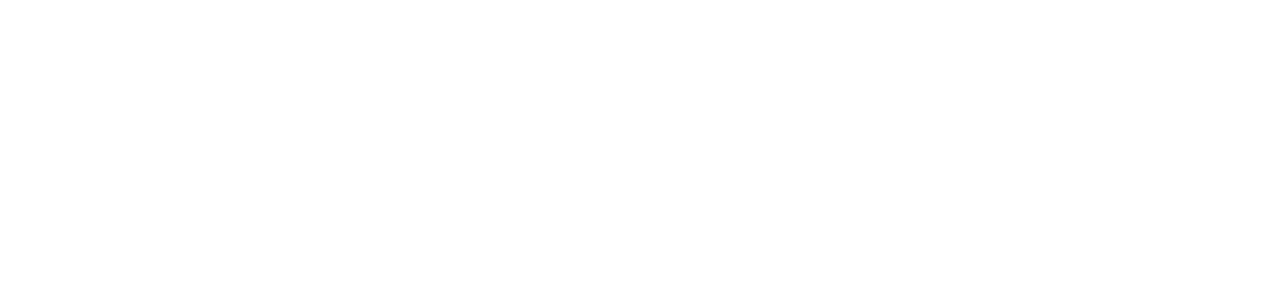
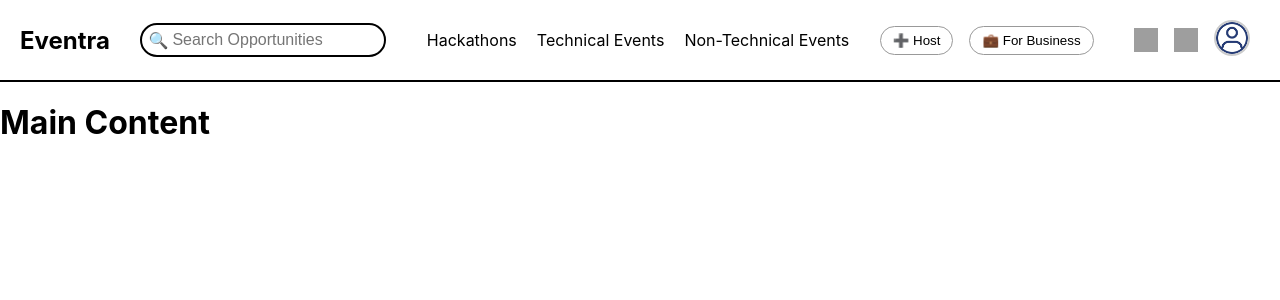
Before and after one commit to adarshhh25/Eventra, a React (Create React App) app in the folder frontend/: page /homepage in a window 1280 px wide. Before the commit this address had no page. Shown: the top 300 px of the page. Built offline with nearby package versions, Linux system fonts and the light colour scheme; grey boxes are pictures that could not be loaded.

Commit message:
Header Addede

```diff
--- a/frontend/package.json
+++ b/frontend/package.json
@@ -3,6 +3,7 @@
   "version": "0.1.0",
   "private": true,
   "dependencies": {
+    "@heroicons/react": "^2.2.0",
     "@tailwindcss/postcss": "^4.1.11",
     "@testing-library/dom": "^10.4.0",
     "@testing-library/jest-dom": "^6.6.3",
--- a/frontend/src/App.js
+++ b/frontend/src/App.js
@@ -3,6 +3,7 @@
 import Signup from "./components/Auth/Signup";
 import "./styles.css";
 import Detailform from "./components/Auth/Detailform";
+import Home from "./components/Homepage/Home"
 
 function App() {
   return (
@@ -11,6 +12,7 @@
          <Route path="/" element={<Login/>}/>
          <Route path="/signup" element={<Signup/>}/>
          <Route path="/Detailform/:role" element={<Detailform/>}/>
+         <Route path="/homepage" element={<Home/>}/>
       </Routes>
     </BrowserRouter>
   );
--- a/frontend/src/components/Auth/Login.jsx
+++ b/frontend/src/components/Auth/Login.jsx
@@ -1,7 +1,8 @@
 import React, {useState} from 'react';
-import {Link} from "react-router-dom";
+import {Link, useNavigate} from "react-router-dom";
 
 const Login = () => {
+  const navigate = useNavigate();
   const [formData, setFormData] = useState({
     email: "",
     password: ""
@@ -29,6 +30,8 @@
 
     if(res.ok){
       alert("Logged In Successfully")
+      navigate("/homepage")
+
     }
     else {
       alert(`Error: ${result.message || "Something went wrong"}`)
--- /dev/null
+++ b/frontend/src/components/Header/Header.jsx
@@ -0,0 +1,59 @@
+import React, { useState } from 'react';
+
+
+function Header() {
+  const [showDropdown, setShowDropdown] = useState(false);
+
+  const handleClick = () => {
+    setShowDropdown(prev => !prev);
+  };
+
+  return (
+    <div className='main-div'>
+      <div className='header'>
+        <div className="eventra">Eventra</div>
+
+        <div className="search-wrapper">
+          <div className="search-opportunity">
+            <span className="search-icon">🔍</span>
+            <input placeholder='Search Opportunities' onClick={handleClick} />
+          </div>
+
+          {showDropdown && (
+            <div className="search-dropdown">
+              <div className="dropdown-title">Categories</div>
+              <div className="dropdown-tags">
+                <span>Hackathons</span>
+                <span>Technical Events</span>
+                <span>Non-Technical Events</span>
+                <span>Workshops</span>
+                <span>Articles</span>
+              </div>
+            </div>
+          )}
+        </div>
+
+        <div className="events">
+          <div>Hackathons</div>
+          <div>Technical Events</div>
+          <div>Non-Technical Events</div>
+        </div>
+
+        <div className="Business">
+          <button>➕ Host</button>
+          <button>💼 For Business</button>
+        </div>
+
+        <div className="icon-container">
+          <img src="https://cdn.unstop.com/assets/icons/chat.svg" alt="Chat Icon" />
+          <img src="https://cdn.unstop.com/assets/icons/notifications.svg" alt="Notification Icon" />
+          <div className="profile-icon">
+            <img src="/images/profile-icon.jpg" alt="avatar" className="image" />
+          </div>
+        </div>
+      </div>
+    </div>
+  );
+}
+
+export default Header;
--- /dev/null
+++ b/frontend/src/components/Homepage/Home.jsx
@@ -0,0 +1,13 @@
+import React from 'react'
+import Header from '../Header/Header'
+
+function Home() {
+  return (
+    <div>
+    <Header/>
+    <h1>Main Content</h1>
+    </div>
+  )
+}
+
+export default Home
--- a/frontend/src/styles.css
+++ b/frontend/src/styles.css
@@ -240,3 +240,140 @@
     flex-direction: column;
   }
 }
+
+
+
+/* HEADER*/
+
+.main-div {
+  width: 100%;
+  background-color: white;
+  position: relative;
+  z-index: 1;
+}
+
+.header {
+  display: flex;
+  justify-content: space-between;
+  align-items: center;
+  padding: 10px 20px;
+  border-bottom: 2px solid black;
+  position: relative;
+}
+
+.eventra {
+  font-size: 1.5rem;
+  font-weight: bold;
+}
+
+.search-wrapper {
+  position: relative;
+}
+
+.search-opportunity {
+  position: relative;
+}
+
+.search-opportunity input {
+  padding: 6px 12px 6px 30px;
+  border: 2px solid black;
+  border-radius: 20px;
+  color: gray;
+  width: 200px;
+  transition: all 0.2s ease-in-out;
+}
+
+.search-icon {
+  position: absolute;
+  left: 8px;
+  top: 50%;
+  transform: translateY(-50%);
+}
+
+.search-dropdown {
+  position: absolute;
+  top: 110%;
+  left: 0;
+  background-color: white;
+  border: 1px solid #ccc;
+  border-radius: 12px;
+  padding: 16px;
+  width: 350px;
+  box-shadow: 0px 4px 12px rgba(0, 0, 0, 0.1);
+  z-index: 10;
+  transition: all 0.3s ease-in-out;
+}
+
+.dropdown-title {
+  font-weight: bold;
+  margin-bottom: 10px;
+}
+
+.dropdown-tags {
+  display: flex;
+  flex-wrap: wrap;
+  gap: 10px;
+}
+
+.dropdown-tags span {
+  padding: 6px 12px;
+  background-color: #f3f3f3;
+  border-radius: 20px;
+  font-size: 0.9rem;
+  cursor: pointer;
+  transition: background-color 0.2s ease;
+}
+
+.dropdown-tags span:hover {
+  background-color: #e0e0e0;
+}
+
+.events {
+  display: flex;
+  gap: 20px;
+  margin-left: 10px;
+}
+
+.Business {
+  display: flex;
+  gap: 16px;
+}
+
+.Business button {
+  border-radius: 18px;
+  padding: 6px 12px;
+  border: 1px solid #999;
+  background-color: white;
+  cursor: pointer;
+  transition: background-color 0.2s ease;
+}
+
+.Business button:hover {
+  background-color: #f5f5f5;
+}
+
+.icon-container {
+  display: flex;
+  align-items: center;
+  gap: 16px;
+  padding: 10px;
+}
+
+.icon-container img {
+  width: 24px;
+  height: 24px;
+  cursor: pointer;
+  transition: transform 0.2s ease;
+}
+
+.icon-container img:hover {
+  transform: scale(1.1);
+}
+
+.profile-icon .image {
+  width: 32px;
+  height: 32px;
+  border-radius: 50%;
+  object-fit: cover;
+  border: 2px solid #ccc;
+}
```
Also changed, not shown: frontend/public/images/profile-icon.jpg (added), 1 other file (tests, documents, lock files or other folders).
